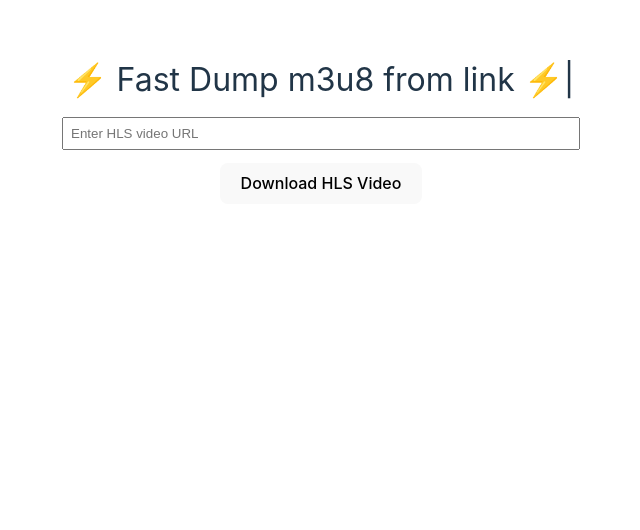
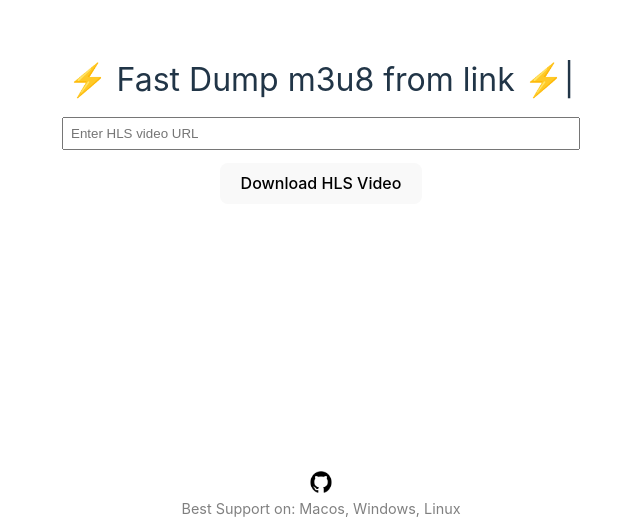
Before and after one commit to moszer/hls-node-downloader_v2, a React (Vite) app: page / in a window 1280 px wide. Shown: the part 270-800 px from the top of the page, without its empty margins (319-959 px from the left). Built offline with nearby package versions, Linux system fonts and the light colour scheme; the HTML template or start-up script is replaced by a standard one.

Commit message:
add contact and fix bug

```diff
--- a/src/App.css
+++ b/src/App.css
@@ -68,3 +68,23 @@
 .Download-con {
   margin: 1em;
 }
+
+/* Styles for the container, adjust as needed */
+.container {
+
+}
+
+/* Styles for the sub-text */
+.Sub-text {
+  position: absolute;
+  bottom: 0;
+  left: 50%;
+  transform: translateX(-50%);
+  color: grey;
+  padding: 10px;
+  font-size: 0.9em;
+}
+
+.contact-con {
+  width: 1.5em;
+}
--- a/src/App.jsx
+++ b/src/App.jsx
@@ -30,8 +30,18 @@ const App = () => {
       repeat={Infinity}
     />
       <Downloader />
+      <div className='container'>
+        <div className='Sub-text'>
+          <div>
+            <a href="https://github.com/moszer/hls-node-downloader">
+              <img className='contact-con' src="src/assets/25231.png" alt="Example Image"/>
+            </a>
+          </div>
+          Best Support on: Macos, Windows, Linux
+        </div>
+      </div>
+    </div>
 
-    </div>
   );
 };
 
--- a/src/Downloader.jsx
+++ b/src/Downloader.jsx
@@ -137,9 +137,10 @@ const Downloader = () => {
       setAdditionalMessage('');
       setAdditionalMessage('DOWNLOAD_ERROR');
       console.error(error.message);
+      notify(error.message)
     }
+  };
 
-  };
   return (
     <div>
       <div>
```
Also changed, not shown: src/assets/25231.png (added).
